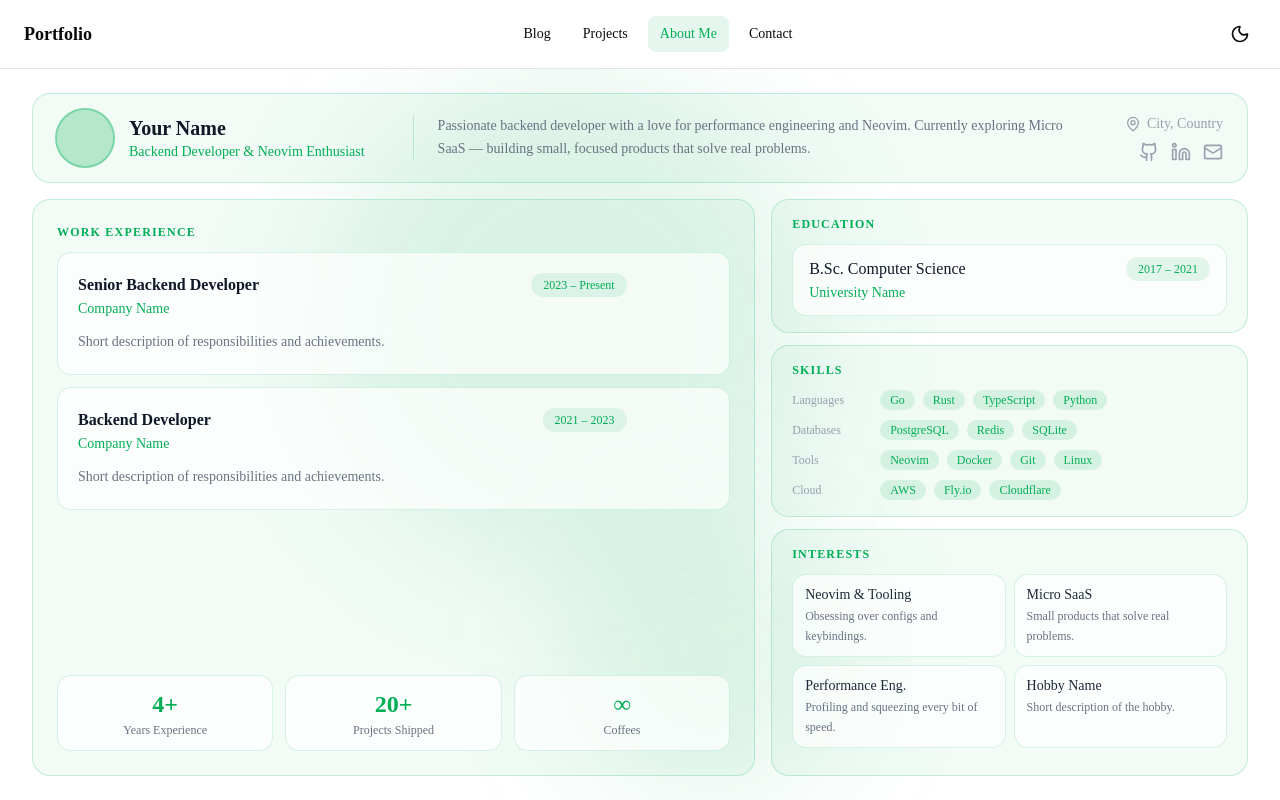
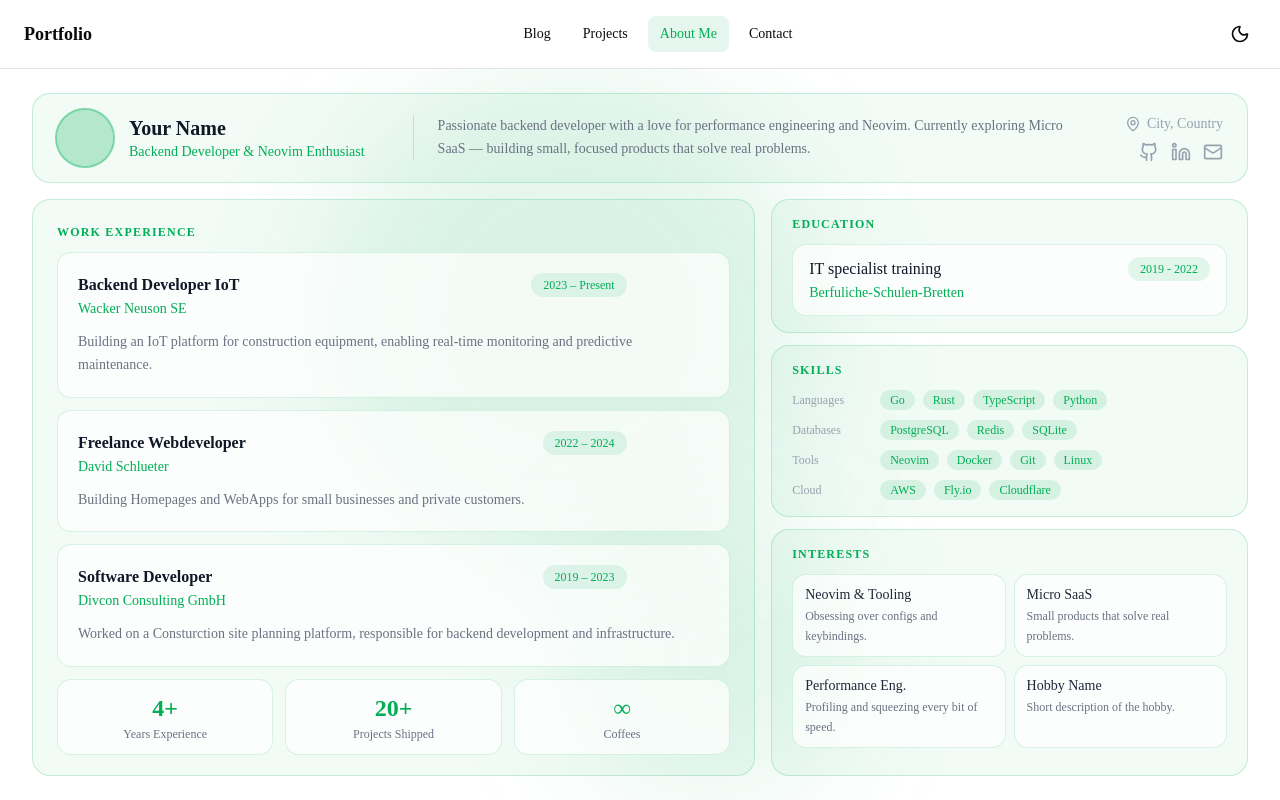
Before and after one commit to Maduki-tech/homepage, a Next.js app: page /about in a window 1280 px wide. Built offline with nearby package versions, Linux system fonts and the light colour scheme.

Commit message:
feat: filll in simple wording for workExperience

```diff
--- a/src/app/about/page.tsx
+++ b/src/app/about/page.tsx
@@ -21,40 +21,50 @@ type Job = {
     };
 };
 
+// Newest on top
 const workExperience: Job[] = [
     {
-        title: "Senior Backend Developer",
-        company: "Company Name",
+        title: "Backend Developer IoT",
+        company: "Wacker Neuson SE",
         period: "2023 – Present",
-        description: "Short description of responsibilities and achievements.",
+        description: "Building an IoT platform for construction equipment, enabling real-time monitoring and predictive maintenance.",
         details: {
             responsibilities: [
-                "Responsibility one — describe what you owned or led.",
-                "Responsibility two — e.g. designed and maintained microservices.",
-                "Responsibility three — e.g. mentored junior developers.",
+                "Led the Migration of ofer 150.000 machines.",
+                "Building the process to handle over 20.000 messages per minute.",
+                "Assessed and implemented ISO standards and EU regulations for data security and privacy.",
             ],
-            technologies: ["Go", "PostgreSQL", "Redis", "Docker", "Kubernetes"],
+            technologies: ["Azure", "Azure SQL", "Java", "Python"],
             achievements: [
-                "Achievement one — e.g. reduced API latency by 40%.",
-                "Achievement two — e.g. shipped feature X used by Y users.",
+                "Improved performance of message processing by 70% through optimized data pipelines and efficient resource management.",
+                "Successfully lead the migration of over 150,000 machines to the new IoT platform, ensuring minimal downtime and seamless integration.",
             ],
         },
     },
     {
-        title: "Backend Developer",
-        company: "Company Name",
-        period: "2021 – 2023",
-        description: "Short description of responsibilities and achievements.",
+        title: "Freelance Webdeveloper",
+        company: "David Schlueter",
+        period: "2022 – 2024",
+        description: "Building Homepages and WebApps for small businesses and private customers.",
         details: {
             responsibilities: [
-                "Responsibility one — describe what you owned or led.",
-                "Responsibility two — e.g. built REST APIs for mobile clients.",
-                "Responsibility three — e.g. improved CI/CD pipelines.",
+                "",
             ],
-            technologies: ["Python", "FastAPI", "PostgreSQL", "AWS", "Docker"],
+            technologies: ["Google Cloud", "NextJS", "Prisma", "PostgreSQL", "Vercel", "Docker", "Google APIs"],
             achievements: [
-                "Achievement one — e.g. cut deployment time from 20 min to 3 min.",
-                "Achievement two — e.g. migrated legacy monolith to services.",
+            ],
+        },
+    },
+    {
+        title: "Software Developer",
+        company: "Divcon Consulting GmbH",
+        period: "2019 – 2023",
+        description: "Worked on a Consturction site planning platform, responsible for backend development and infrastructure.",
+        details: {
+            responsibilities: [
+            ],
+            technologies: ["SAPUI5", "JavaScript", "Osapiens HUB", "ABAP", "SAP", "Kotlin"],
+            achievements: [
             ],
         },
     },
@@ -62,9 +72,9 @@ const workExperience: Job[] = [
 
 const education = [
     {
-        degree: "B.Sc. Computer Science",
-        institution: "University Name",
-        period: "2017 – 2021",
+        degree: "IT specialist training",
+        institution: "Berfuliche-Schulen-Bretten",
+        period: "2019 - 2022",
     },
 ];
 
```
